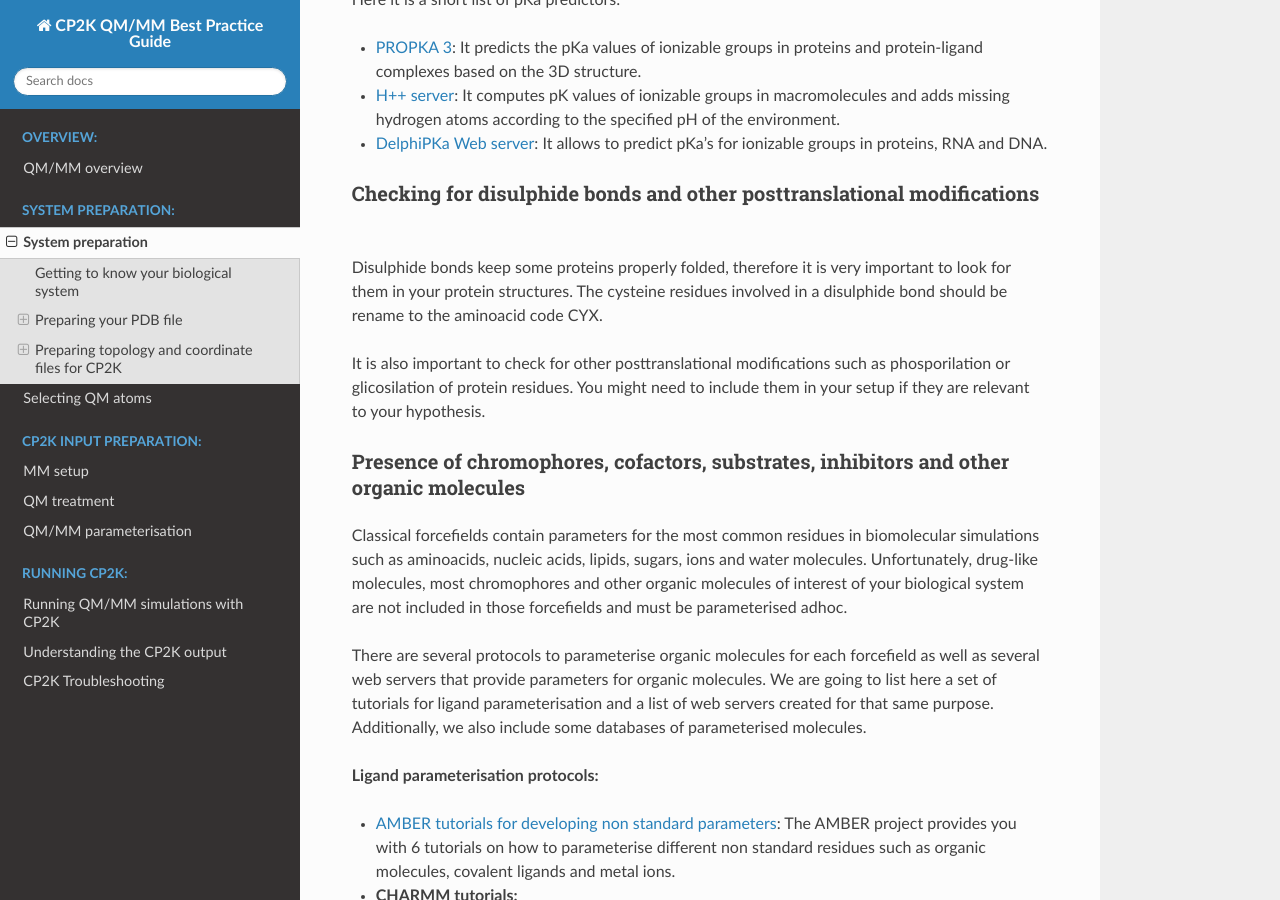
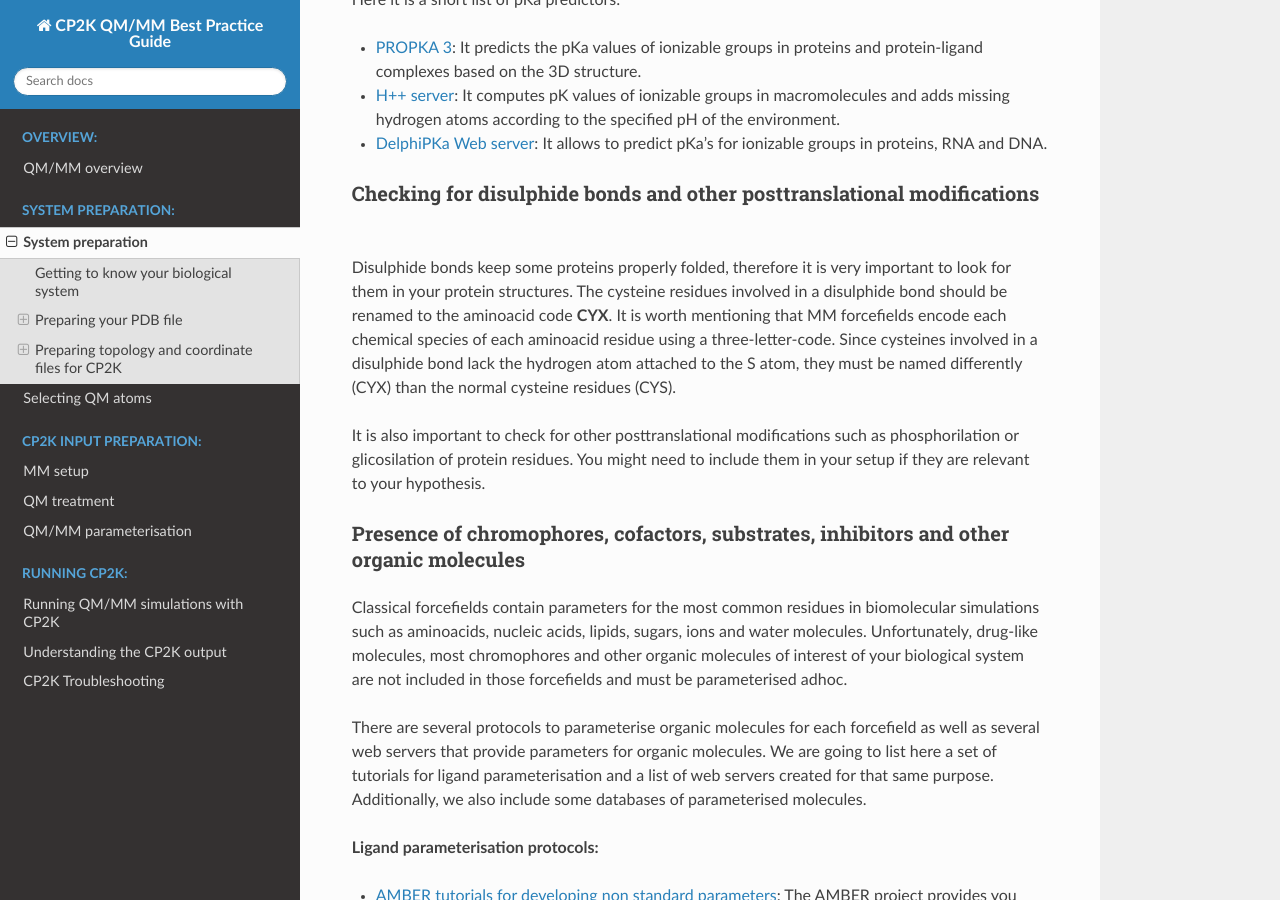
Before and after one commit to bioexcel/qmmm_bpg, a Sphinx documentation site: the page built from docs/system_preparation/system_preparation.rst, in a window 1280 px wide and 900 px high, scrolled down 1296 px. Built offline with Sphinx 7.4.7 and the Read the Docs theme 2.0.0, drawn with Linux system fonts in a browser that asks for light colours.

Commit message:
Update system_preparation.rst

```diff
--- a/docs/system_preparation/system_preparation.rst
+++ b/docs/system_preparation/system_preparation.rst
@@ -46,9 +46,9 @@ Here it is a short list of pKa predictors:
 Checking for disulphide bonds and other posttranslational modifications
 ------------------------------------------------------------------------
 
-Disulphide bonds keep some proteins properly folded, therefore it is very important to look for them in your protein structures. The cysteine residues involved in a disulphide bond should be rename to the aminoacid code CYX.
+Disulphide bonds keep some proteins properly folded, therefore it is very important to look for them in your protein structures. The cysteine residues involved in a disulphide bond should be renamed to the aminoacid code **CYX**. It is worth mentioning that MM forcefields encode each chemical species of each aminoacid residue using a three-letter-code. Since cysteines involved in a disulphide bond lack the hydrogen atom attached to the S atom, they must be named differently (CYX) than the normal cysteine residues (CYS).
 
-It is also important to check for other posttranslational modifications such as phosporilation or glicosilation of protein residues. You might need to include them in your setup if they are relevant to your hypothesis.
+It is also important to check for other posttranslational modifications such as phosphorilation or glicosilation of protein residues. You might need to include them in your setup if they are relevant to your hypothesis.
 
 
 Presence of chromophores, cofactors, substrates, inhibitors and other organic molecules
```
